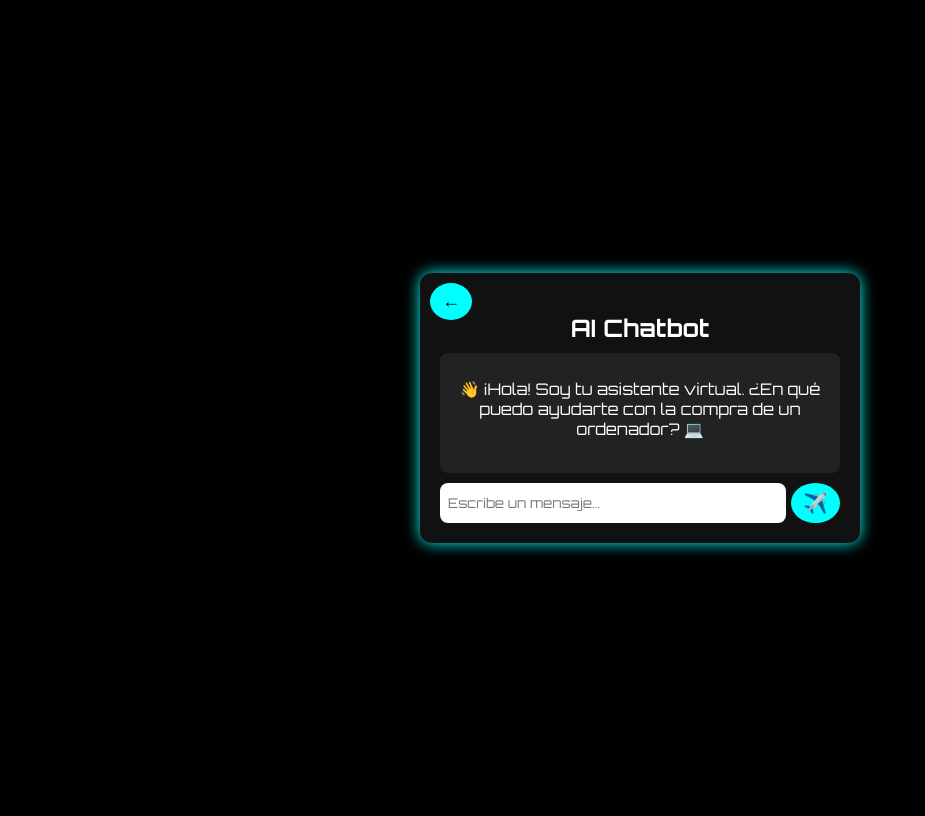
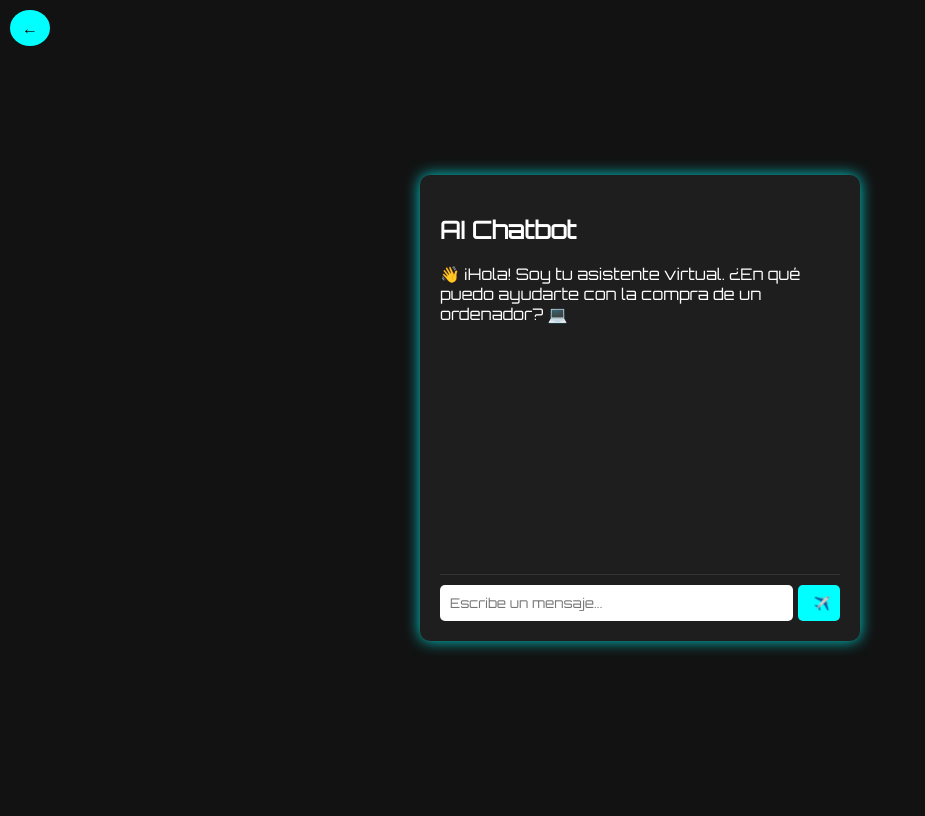
Before and after one commit to sbb23tajamar/RecommendComputerDjango, a Django app: page /chatbot/ in a window 1280 px wide. Shown: the whole page, without its empty margins (0-925 px from the left). Run offline with Django 5.2, Linux system fonts and the light colour scheme; some libraries are stand-ins or nearby versions.

Commit message:
Update3 chat.html

```diff
--- a/computers/templates/computers/chat.html
+++ b/computers/templates/computers/chat.html
@@ -1,106 +1,125 @@
 <!DOCTYPE html>
-<html lang="es">
+<html lang="en">
 <head>
     <meta charset="UTF-8">
     <meta name="viewport" content="width=device-width, initial-scale=1.0">
     <title>AI Chatbot</title>
-    <script src="https://kit.fontawesome.com/a076d05399.js" crossorigin="anonymous"></script>
     <style>
-        @import url('https://fonts.googleapis.com/css2?family=Orbitron:wght@400;500;700&display=swap');
+        @import url('https://fonts.googleapis.com/css2?family=Orbitron&display=swap');
 
         body {
-            background-color: #000;
+            font-family: 'Orbitron', sans-serif;
+            background-color: #121212;
+            color: #fff;
             display: flex;
+            flex-direction: column;
+            align-items: center;
             justify-content: center;
-            align-items: center;
             height: 100vh;
-            font-family: 'Orbitron', sans-serif;
         }
-
         .chat-container {
+            width: 400px;
+            max-width: 90%;
+            background: #1e1e1e;
+            border-radius: 10px;
+            padding: 20px;
+            box-shadow: 0px 0px 15px rgba(0, 255, 255, 0.8);
             position: relative;
-            width: 400px;
-            background-color: #111;
-            border-radius: 12px;
-            padding: 20px;
-            box-shadow: 0 0 15px cyan;
-            text-align: center;
         }
-
         .back-button {
             position: absolute;
             top: 10px;
             left: 10px;
             background: cyan;
-            border: none;
+            color: black;
             padding: 8px 12px;
-            font-size: 18px;
             border-radius: 50%;
             cursor: pointer;
             transition: 0.3s;
         }
-
         .back-button:hover {
             background: #00ffff;
+            transform: scale(1.1);
         }
-
-        .chat-box h2 {
-            color: white;
-            margin-bottom: 10px;
+        .messages {
+            height: 300px;
+            overflow-y: auto;
+            border-bottom: 1px solid #333;
+            padding-bottom: 10px;
         }
-
-        .chat-messages {
-            background: #222;
-            color: white;
-            padding: 10px;
-            border-radius: 8px;
-            min-height: 100px;
-        }
-
-        .chat-input {
+        .input-container {
             display: flex;
             margin-top: 10px;
         }
-
-        .chat-input input {
+        input {
             flex: 1;
-            padding: 8px;
-            border-radius: 8px;
+            padding: 10px;
             border: none;
+            border-radius: 5px;
             font-family: 'Orbitron', sans-serif;
         }
-
-        .send-button {
+        button {
+            padding: 10px;
+            border: none;
             background: cyan;
-            border: none;
-            padding: 8px 12px;
-            font-size: 20px;
-            border-radius: 50%;
+            color: black;
+            border-radius: 5px;
+            margin-left: 5px;
             cursor: pointer;
-            margin-left: 5px;
+            display: flex;
+            align-items: center;
             transition: 0.3s;
         }
-
-        .send-button:hover {
+        button:hover {
             background: #00ffff;
+            transform: scale(1.1);
+        }
+        .send-icon {
+            margin-left: 5px;
         }
     </style>
 </head>
 <body>
+    <div class="back-button" onclick="goHome()">&#8592;</div>
     <div class="chat-container">
-        <button class="back-button" onclick="window.location.href='home.html'">
-            ←
-        </button>
-        <div class="chat-box">
-            <h2>AI Chatbot</h2>
-            <div class="chat-messages">
-                <p>👋 ¡Hola! Soy tu asistente virtual. ¿En qué puedo ayudarte con la compra de un ordenador? 💻</p>
-            </div>
-            <div class="chat-input">
-                <input type="text" placeholder="Escribe un mensaje...">
-                <button class="send-button">✈️</button>
-            </div>
+        <h2>AI Chatbot</h2>
+        <div class="messages" id="messages">
+            <div>👋 ¡Hola! Soy tu asistente virtual. ¿En qué puedo ayudarte con la compra de un ordenador? 💻</div>
+        </div>
+        <div class="input-container">
+            <input type="text" id="user_input" placeholder="Escribe un mensaje...">
+            <button onclick="sendMessage()"><span class="send-icon">✈️</span></button>
         </div>
     </div>
+
+    <script>
+        function goHome() {
+            window.location.href = 'home.html';
+        }
+        function sendMessage() {
+            let input = document.getElementById("user_input");
+            let message = input.value.trim();
+            if (!message) return;
+
+            let messagesDiv = document.getElementById("messages");
+            messagesDiv.innerHTML += `<div><strong>You:</strong> ${message}</div>`;
+            input.value = "";
+
+            fetch("", {
+                method: "POST",
+                headers: {
+                    "Content-Type": "application/x-www-form-urlencoded",
+                    "X-CSRFToken": "{{ csrf_token }}"
+                },
+                body: `user_input=${message}`
+            })
+            .then(response => response.json())
+            .then(data => {
+                messagesDiv.innerHTML += `<div><strong>Bot:</strong> ${data.response}</div>`;
+                messagesDiv.scrollTop = messagesDiv.scrollHeight;
+            })
+            .catch(error => console.error("Error:", error));
+        }
+    </script>
 </body>
 </html>
```
